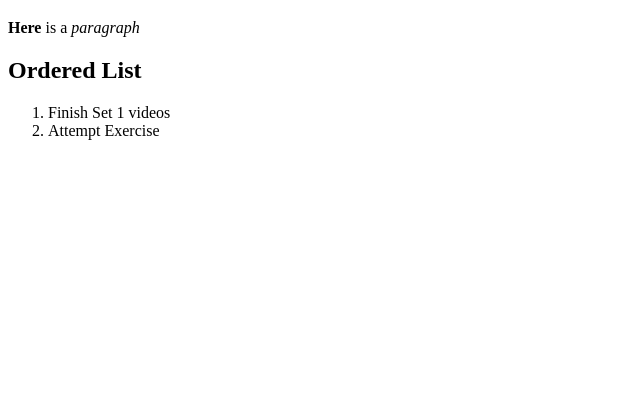
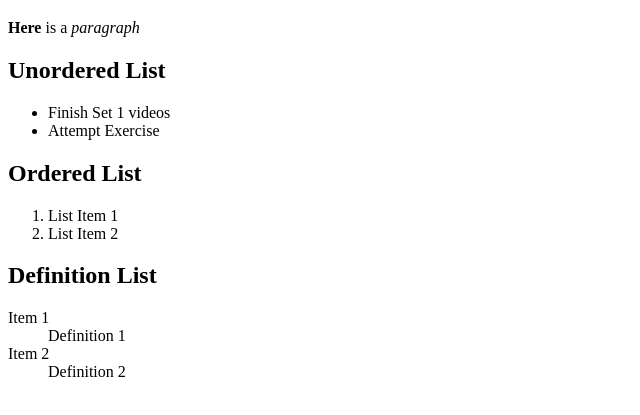
Before and after one commit to sankalpjohri/html_start, a plain HTML site: page index.html in a window 1280 px wide. Shown: the part 61-476 px from the top of the page, without its empty margins (0-640 px from the left). Drawn offline with Linux system fonts and the light colour scheme.

Commit message:
Added definition list

```diff
--- a/index.html
+++ b/index.html
@@ -8,12 +8,28 @@
     <h1>Text in first html page</h1>
     <p><strong>Here</strong> is a <em>paragraph</em></p>
     <article>
+      <h2>Unordered List</h2>
+      <ul>
+        <li> Finish Set 1 videos</li>
+        <li> Attempt Exercise</li>
+      </ul>
+    </article>
+    <article>
       <h2>Ordered List</h2>
       <ol>
-        <li> Finish Set 1 videos</li>
-        <li> Attempt Exercise</li>
+        <li>List Item 1</li>
+        <li>List Item 2</li>
       </ol>
     </article>
-    <article
+    <article>
+      <h2>Definition List</h2>
+      <dl>
+        <dt>Item 1</dt>
+        <dd>Definition 1</dd>
+
+        <dt>Item 2</dt>
+        <dd>Definition 2</dd>
+      </dl>
+    </article>
   </body>
 </html>
```
